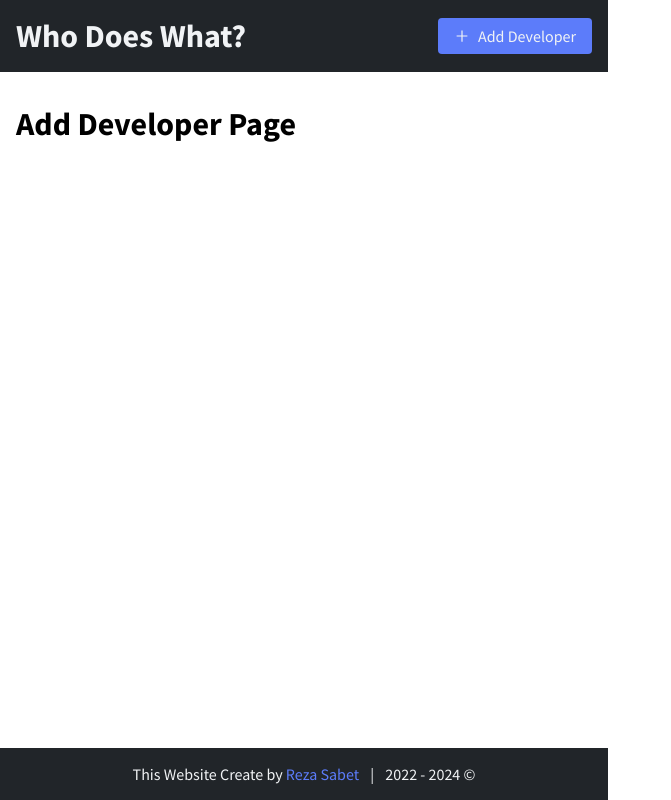
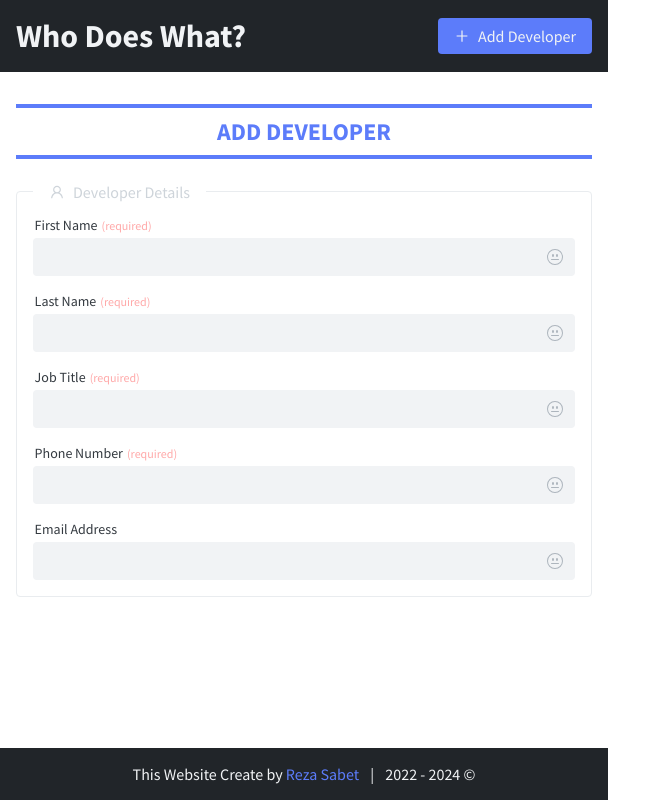
Before and after one commit to rezsbt/who-does-what, a Next.js app: page /developer/add in a window 1280 px wide. Shown: the whole page, without its empty margins (0-671 px from the left). Built offline with nearby package versions, Linux system fonts and the light colour scheme.

Commit message:
Complete developer details form

```diff
--- a/components/layout/Header.js
+++ b/components/layout/Header.js
@@ -12,7 +12,7 @@ export default function Header () {
           <Link href='/' className={styles.logo}>
             <h1>Who Does What?</h1>
           </Link>
-          <Button href='/add-developer' icon={<AiOutlinePlus/>}>Add Developer</Button>
+          <Button href='/developer/add' icon={<AiOutlinePlus/>}>Add Developer</Button>
         </div>
       </div>
     </header>
--- /dev/null
+++ b/components/modules/DeveloperDetailsForm.js
@@ -0,0 +1,91 @@
+import { useEffect } from 'react'
+import { AiOutlineUser } from 'react-icons/ai'
+import { BsInputCursor } from 'react-icons/bs'
+// Styles
+import styles from './DeveloperDetailsForm.module.scss'
+// Components
+import FormInput from '../elements/FormInput'
+// Helpers
+import { developerDetailsValidation } from '@/helpers/clientValidations'
+
+export default function DeveloperDetailsForm ({ data, setData, isTouched, setIsTouched, errors, setErrors }) {
+
+  const onChange = event => {
+    setData(prevState => ({ ...prevState, [event.target.name]: event.target.value }))
+    setIsTouched(prevState => ({ ...prevState, [event.target.name]: true }))
+  }
+
+  useEffect(() => {
+    setErrors(developerDetailsValidation(data))
+  }, [data, isTouched])
+
+  return (
+    <div className='formContainer'>
+      <h6 className="formTitle">
+        <AiOutlineUser/>
+        <span>Developer Details</span>
+      </h6>
+      <FormInput
+        id='firstName'
+        title='First Name'
+        type='text'
+        name='firstName'
+        value={data.firstName}
+        onChange={onChange}
+        isTouched={isTouched.firstName}
+        error={errors.firstName}
+        showEmoji={true}
+        required={true}
+      />
+      <FormInput
+        id='lastName'
+        title='Last Name'
+        type='text'
+        name='lastName'
+        value={data.lastName}
+        onChange={onChange}
+        isTouched={isTouched.lastName}
+        error={errors.lastName}
+        showEmoji={true}
+        required={true}
+      />
+      <FormInput
+        id='job'
+        title='Job Title'
+        type='text'
+        name='job'
+        value={data.job}
+        onChange={onChange}
+        isTouched={isTouched.job}
+        error={errors.job}
+        showEmoji={true}
+        required={true}
+      />
+      <FormInput
+        id='phone'
+        title='Phone Number'
+        type='text'
+        name='phone'
+        value={data.phone}
+        onChange={onChange}
+        isTouched={isTouched.phone}
+        error={errors.phone}
+        showEmoji={true}
+        required={true}
+      />
+      <FormInput
+        id='email'
+        title='Email Address'
+        type='email'
+        name='email'
+        value={data.email}
+        onChange={onChange}
+        isTouched={isTouched.email}
+        error={errors.email}
+        showEmoji={true}
+        required={false}
+        style={{ marginBottom: 0 }}
+      />
+    </div>
+  )
+}
--- /dev/null
+++ b/components/modules/DeveloperDetailsForm.module.scss
@@ -0,0 +1 @@
+@import '../../styles/utils';
--- a/components/templates/AddDeveloperPage.js
+++ b/components/templates/AddDeveloperPage.js
@@ -1,7 +1,41 @@
+import { useState } from "react"
+// Components
+import DeveloperDetailsForm from "../modules/DeveloperDetailsForm"
+
+const initialData = {
+  firstName: '',
+  lastName: '',
+  phone: '',
+  email: '',
+  job: '',
+  skills: [],
+}
+const initialIsTouched = {
+  firstName: false,
+  lastName: false,
+  phone: false,
+  email: false,
+  job: false,
+}
+const initialErrors = {}
+
 export default function AddDeveloperPage () {
+
+  const [data, setData] = useState(initialData)
+  const [isTouched, setIsTouched] = useState(initialIsTouched)
+  const [errors, setErrors] = useState(initialErrors)
+
   return (
     <>
-      <h1>Add Developer Page</h1>
+      <h2 className='pageTitle'>Add Developer</h2>
+      <DeveloperDetailsForm
+        data={data}
+        setData={setData}
+        isTouched={isTouched}
+        setIsTouched={setIsTouched}
+        errors={errors}
+        setErrors={setErrors}
+      />
     </>
   )
 }
--- /dev/null
+++ b/helpers/clientValidations.js
@@ -0,0 +1,46 @@
+import { isMobilePhoneNumber, isEmail } from "./checkers"
+
+const developerDetailsValidation = ({ firstName, lastName, phone, email, job }) => {
+
+  const errors = {}
+
+  // First name
+  if (!firstName) errors.firstName = 'First name is required'
+  else if (firstName.length < 3) errors.firstName = 'First name must be more than 3 letters'
+  else delete errors.firstName
+
+  // Last name
+  if (!lastName) errors.lastName = 'Last name is required'
+  else if (lastName.length < 3) errors.lastName = 'Last name must be more than 3 letters'
+  else delete errors.lastName
+
+  // Job title
+  if (!job) errors.job = 'Job is required'
+  else if (job.length < 3) errors.job = 'Job must be more than 3 letters'
+  else delete errors.job
+
+  // Phone number
+  if (!phone) errors.phone = 'Phone number is required'
+  else if (!isMobilePhoneNumber(phone).isValid) errors.phone = 'Phone number is invalid'
+  else delete errors.phone
+
+  // Email address
+  if (email === '') delete errors.email
+  else if (!isEmail(email, ['gmail.com', 'yahoo.com']).isValid) errors.email = 'Email address is invalid'
+  else delete errors.email
+
+  return errors
+
+}
+
+const developerSkillsValidation = data => {
+
+  const errors = {}
+
+
+
+  return errors
+
+}
+
+export { developerDetailsValidation, developerSkillsValidation }
--- a/styles/globals.scss
+++ b/styles/globals.scss
@@ -47,3 +47,26 @@ button {
   text-transform: uppercase;
   margin-bottom: 2rem;
 }
+
+.formContainer {
+  position: relative;
+  border: 0.1rem solid $oc-gray-2;
+  border-radius: $border-radius;
+  padding: 1rem;
+  padding-top: 1.5rem;
+  .formTitle {
+    position: absolute;
+    font-size: 16px;
+    color: $oc-gray-4;
+    top: 0;
+    left: 1rem;
+    transform: translateY(-50%);
+    background-color: $bg-light;
+    padding: 0 1rem;
+    display: flex;
+    justify-content: center;
+    align-items: center;
+    gap: 0.5rem;
+    font-weight: 400;
+  }
+}
```
Also changed, not shown: helpers/serverValidation.js (deleted, +0 -18 lines).
